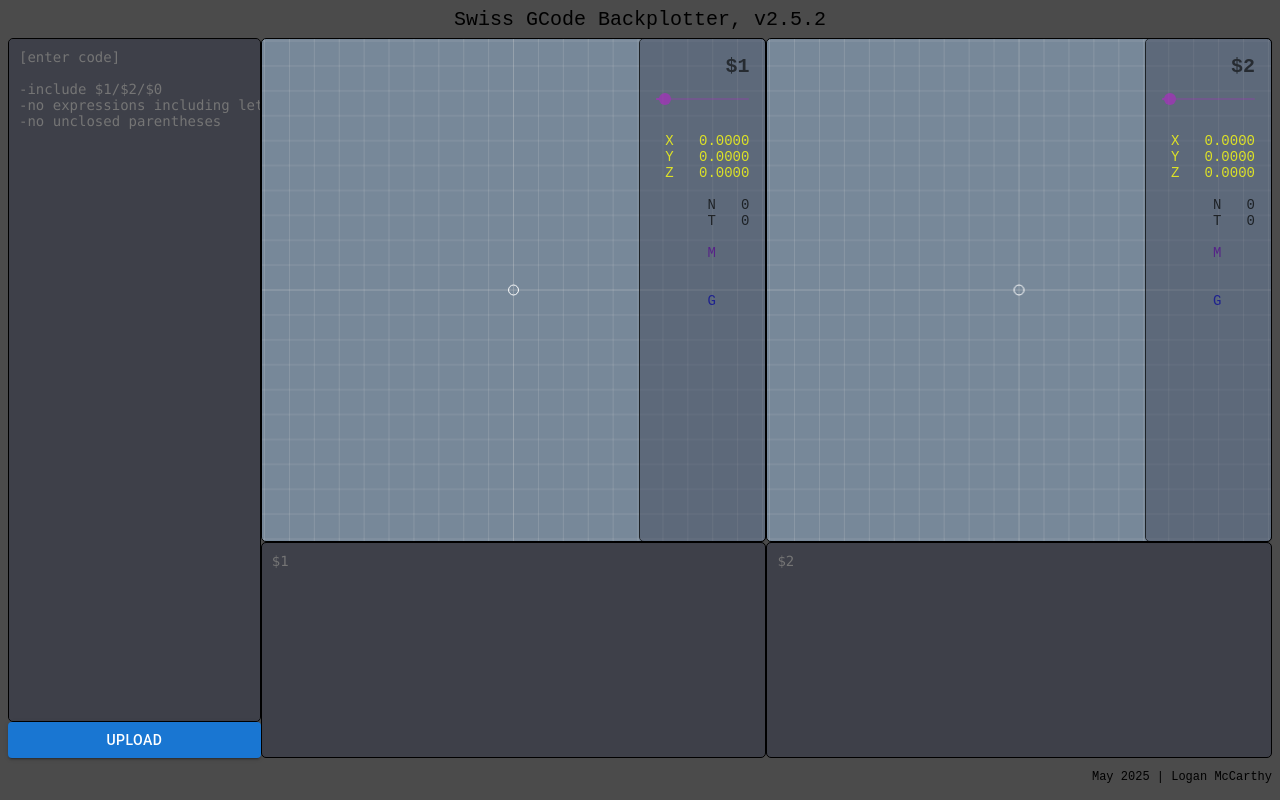
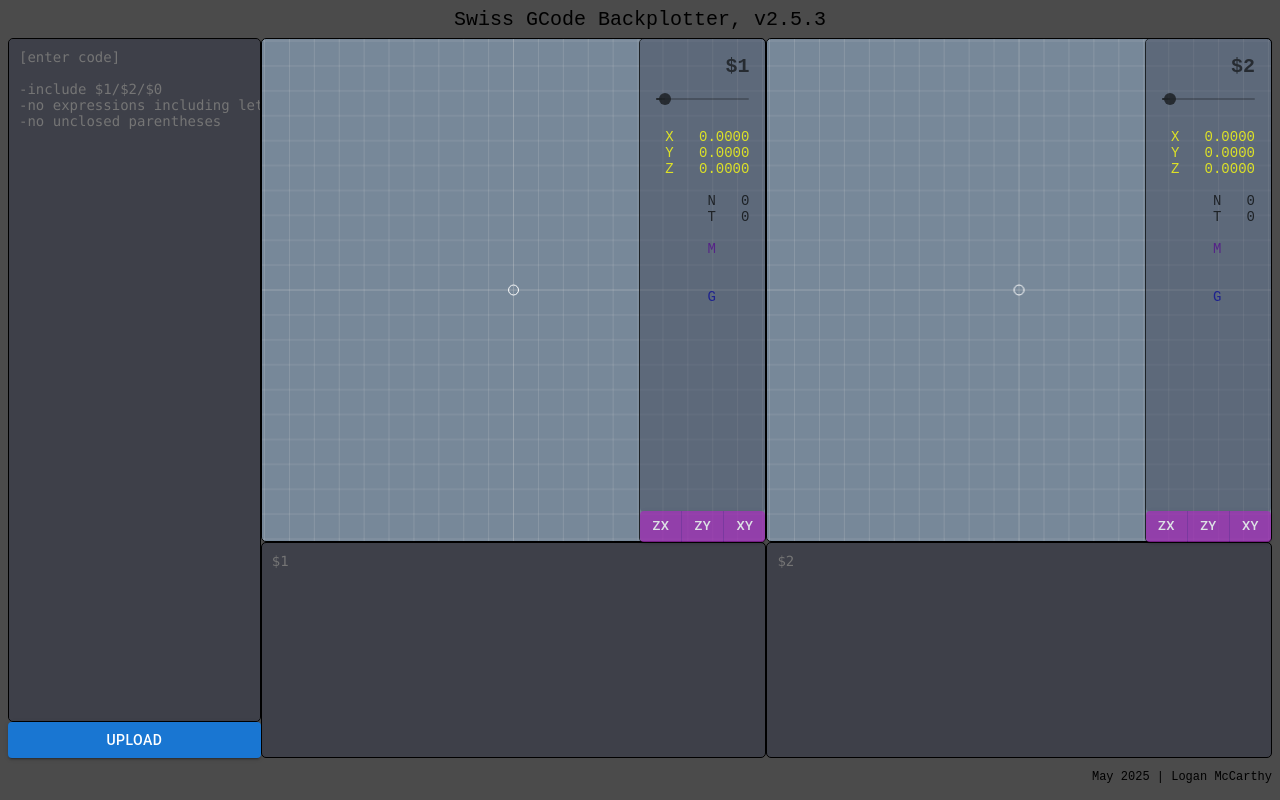
Before and after one commit to loganrileymccarthy/backplot, a React (Vite) app: page / in a window 1280 px wide. Built offline with nearby package versions, Linux system fonts and the light colour scheme.

Commit message:
v2.5.3, view buttons

```diff
--- a/src/App.jsx
+++ b/src/App.jsx
@@ -1,5 +1,5 @@
 import React, { useState, useRef, useEffect } from 'react';
-import {Box, Container, Button, Card, CardContent, CardMedia, CardActionArea, Typography, Slider} from "@mui/material";
+import {Box, Container, Button, Card, CardContent, CardMedia, CardActionArea, Typography, Slider, ButtonGroup} from "@mui/material";
 import { create, all} from 'mathjs';
 
 import './App.css';
@@ -7,6 +7,8 @@ import Title from './components/Title';
 import Footer from './components/Footer';
 import InputBox from './components/InputBox';
 import OutputBox from './components/OutputBox';
+import ViewButtons from './components/ViewButtons';
+import ScaleSlider from './components/ScaleSlider';
 
 
 function App() {
@@ -27,13 +29,13 @@ function App() {
     codeMB:'', codeMC:'', codeMD:'',
     codeGA:'', codeGB:'', codeGC:'', codeGD:'', codeGE:'', codeGF:'', codeGG:'', codeGH:'',
     codeGI:'', codeGJ:'', codeGK:'', codeGL:'', codeGM:'', codeGN:'', codeGO:''}]);
-  const [currentWindow, setCurrentWindow] = useState(0);
   const [currentLine1, setCurrentLine1] = useState(1);
   const [currentLine2, setCurrentLine2] = useState(1);
+  const [currentWindow, setCurrentWindow] = useState(0);
+  const [currentView1, setCurrentView1] = useState(1);
+  const [currentView2, setCurrentView2] = useState(1);
   const [scale1, setScale1] = useState(100);
   const [scale2, setScale2] = useState(100);
-  const currentView1 = 1; //make these useState later with button select
-  const currentView2 = 1;
 
   //~~~ INITIALIZE USEREF ~~~//
   //for referencing canvases to draw on
@@ -41,11 +43,14 @@ function App() {
   const canvasRef2 = useRef(null);
 
   //~~~ INITIALIZE USEEFFECT ~~~//
-  //for drawing based on currentLine change
+  //for drawing based on change
   useEffect(() => {drawFunction(1);}, [currentLine1]);
   useEffect(() => {drawFunction(2);}, [currentLine2]);
+  useEffect(() => {drawFunction(1);}, [currentView1]);
+  useEffect(() => {drawFunction(2);}, [currentView2]);
   useEffect(() => {drawFunction(1);}, [scale1]);
   useEffect(() => {drawFunction(2);}, [scale2]);
+
 
   //~~~ INITIALIZE MATHJS INSTANCE ~~~//
   //for evaluating expressions
@@ -479,20 +484,22 @@ function App() {
       var newCoords = {};
 
       switch (view) {
-        case 1:   //zx view
-          newCoords.x1 = (canvas.width / 2) + (lineObj.z1 * scale);
-          newCoords.x2 = (canvas.width / 2) + (lineObj.z2 * scale);
-          newCoords.y1 = (canvas.height / 2) - (lineObj.x1 * scale);
-          newCoords.y2 = (canvas.height / 2) - (lineObj.x2 * scale);
+
+        case 1:   // ZX VIEW
+          newCoords.x1 = (canvas.width / 2) + /**/(lineObj.z1 * scale);
+          newCoords.x2 = (canvas.width / 2) + /**/(lineObj.z2 * scale);
+          newCoords.y1 = (canvas.height / 2) - /**/(lineObj.x1 * scale);
+          newCoords.y2 = (canvas.height / 2) - /**/(lineObj.x2 * scale);
           //will arc be seen?
           if (lineObj.codeGD == 18) {
             newCoords.isArc = true;
             //find arc center from ijk
             if (lineObj.i != 0 || lineObj.j != 0 || lineObj.k != 0) {
-              newCoords.centerX = newCoords.x1 + (lineObj.k * scale);
-              newCoords.centerY = newCoords.y1 - (lineObj.i * scale);
+              newCoords.centerX = newCoords.x1 + /**/(lineObj.k /**/* scale);
+              newCoords.centerY = newCoords.y1 - /**/(lineObj.i /**/* scale);
             }
             //find arc center from r
+            //NEEDS WORK, IS WRONG
             else if (lineObj.r != 0) {
               newCoords.midX = newCoords.x1 + ((newCoords.x2 - newCoords.x1)/2);
               newCoords.midY = newCoords.y1 + ((newCoords.y2 - newCoords.y1)/2);
@@ -502,10 +509,10 @@ function App() {
                 let h = H / 2;
                 let L = Math.sqrt(((lineObj.r*scale)*(lineObj.r*scale)) - (h*h));
                 newCoords.centerX = newCoords.midX;
-                newCoords.centerY = newCoords.y1 - L;
+                newCoords.centerY = newCoords.y1 - /**/L;
               } else {
-                newCoords.centerX = newCoords.midX + ((lineObj.r*scale) / Math.sqrt(1 + (newCoords.slope * newCoords.slope)));
-                newCoords.centerY = newCoords.midY - (((lineObj.r*scale) * newCoords.slope) / Math.sqrt(1 + (newCoords.slope * newCoords.slope)));
+                newCoords.centerX = newCoords.midX + /**/((lineObj.r*scale) / Math.sqrt(1 + (newCoords.slope * newCoords.slope)));
+                newCoords.centerY = newCoords.midY - /**/(((lineObj.r*scale) * newCoords.slope) / Math.sqrt(1 + (newCoords.slope * newCoords.slope)));
               }
             }
           }
@@ -513,20 +520,21 @@ function App() {
           else newCoords.isArc = false;
           break;
 
-          default:  //xy view
-          newCoords.x1 = (canvas.width / 2) + (lineObj.x1 * scale);
-          newCoords.x2 = (canvas.width / 2) + (lineObj.x2 * scale);
-          newCoords.y1 = (canvas.height / 2) - (lineObj.y1 * scale);
-          newCoords.y2 = (canvas.height / 2) - (lineObj.y2 * scale);
+        case 2: // ZY VIEW
+          newCoords.x1 = (canvas.width / 2) + /**/(lineObj.z1 * scale);
+          newCoords.x2 = (canvas.width / 2) + /**/(lineObj.z2 * scale);
+          newCoords.y1 = (canvas.height / 2) - /**/(lineObj.y1 * scale);
+          newCoords.y2 = (canvas.height / 2) - /**/(lineObj.y2 * scale);
           //will arc be seen?
-          if (lineObj.codeGD == 17) {
+          if (lineObj.codeGD == 19) {
             newCoords.isArc = true;
             //find arc center from ijk
             if (lineObj.i != 0 || lineObj.j != 0 || lineObj.k != 0) {
-              newCoords.centerX = newCoords.x1 + (lineObj.k * scale);
-              newCoords.centerY = newCoords.y1 - (lineObj.i * scale);
+              newCoords.centerX = newCoords.x1 + /**/(lineObj.k /**/* scale);
+              newCoords.centerY = newCoords.y1 - /**/(lineObj.j /**/* scale);
             }
             //find arc center from r
+            //NEEDS WORK, IS WRONG
             else if (lineObj.r != 0) {
               newCoords.midX = newCoords.x1 + ((newCoords.x2 - newCoords.x1)/2);
               newCoords.midY = newCoords.y1 + ((newCoords.y2 - newCoords.y1)/2);
@@ -536,15 +544,53 @@ function App() {
                 let h = H / 2;
                 let L = Math.sqrt(((lineObj.r*scale)*(lineObj.r*scale)) - (h*h));
                 newCoords.centerX = newCoords.midX;
-                newCoords.centerY = newCoords.y1 - L;
+                newCoords.centerY = newCoords.y1 - /**/L;
               } else {
-                newCoords.centerX = newCoords.midX + ((lineObj.r*scale) / Math.sqrt(1 + (newCoords.slope * newCoords.slope)));
-                newCoords.centerY = newCoords.midY - (((lineObj.r*scale) * newCoords.slope) / Math.sqrt(1 + (newCoords.slope * newCoords.slope)));
+                newCoords.centerX = newCoords.midX + /**/((lineObj.r*scale) / Math.sqrt(1 + (newCoords.slope * newCoords.slope)));
+                newCoords.centerY = newCoords.midY - /**/(((lineObj.r*scale) * newCoords.slope) / Math.sqrt(1 + (newCoords.slope * newCoords.slope)));
               }
             }
           }
           //arc won't be seen
           else newCoords.isArc = false;
+          break;
+
+        case 3:  // XY VIEW
+          newCoords.x1 = (canvas.width / 2) + /**/(lineObj.x1 * scale);
+          newCoords.x2 = (canvas.width / 2) + /**/(lineObj.x2 * scale);
+          newCoords.y1 = (canvas.height / 2) - /**/(lineObj.y1 * scale);
+          newCoords.y2 = (canvas.height / 2) - /**/(lineObj.y2 * scale);
+          //will arc be seen?
+          if (lineObj.codeGD == 17) {
+            newCoords.isArc = true;
+            //find arc center from ijk
+            if (lineObj.i != 0 || lineObj.j != 0 || lineObj.k != 0) {
+              newCoords.centerX = newCoords.x1 + /**/(lineObj.i /**/* scale);
+              newCoords.centerY = newCoords.y1 - /**/(lineObj.j /**/* scale);
+            }
+            //find arc center from r
+            //NEEDS WORK, IS WRONG
+            else if (lineObj.r != 0) {
+              newCoords.midX = newCoords.x1 + ((newCoords.x2 - newCoords.x1)/2);
+              newCoords.midY = newCoords.y1 + ((newCoords.y2 - newCoords.y1)/2);
+              newCoords.slope = (newCoords.x1 - newCoords.x2) / (newCoords.y1 - newCoords.y2);
+              if (newCoords.y1 == newCoords.y2) {
+                let H = Math.sqrt((newCoords.x2 - newCoords.x1)*(newCoords.x2 - newCoords.x1) + (newCoords.y2 - newCoords.y1)*(newCoords.y2 - newCoords.y1));
+                let h = H / 2;
+                let L = Math.sqrt(((lineObj.r*scale)*(lineObj.r*scale)) - (h*h));
+                newCoords.centerX = newCoords.midX;
+                newCoords.centerY = newCoords.y1 - /**/L;
+              } else {
+                newCoords.centerX = newCoords.midX + /**/((lineObj.r*scale) / Math.sqrt(1 + (newCoords.slope * newCoords.slope)));
+                newCoords.centerY = newCoords.midY - /**/(((lineObj.r*scale) * newCoords.slope) / Math.sqrt(1 + (newCoords.slope * newCoords.slope)));
+              }
+            }
+          }
+          //arc won't be seen
+          else newCoords.isArc = false;
+          break;
+
+        default:
           break;
       }
       return newCoords;
@@ -722,12 +768,17 @@ function App() {
     setCurrentWindow(2);
     setCurrentLine2(event.target.value.substr(0, event.target.selectionStart).split("\n").length);
   }
-  const handleSlide1 = (event) => {
-    setScale1(event.target.value);
-  }
-  const handleSlide2 = (event) => {
-    setScale2(event.target.value);
-  }
+  const handleSlide1 = (event) => {setScale1(event.target.value);}
+  const handleSlide2 = (event) => {setScale2(event.target.value);}
+
+  const handleView1A = () => {setCurrentView1(1);}
+  const handleView1B = () => {setCurrentView1(2);}
+  const handleView1C = () => {setCurrentView1(3);}
+
+  const handleView2A = () => {setCurrentView2(1);}
+  const handleView2B = () => {setCurrentView2(2);}
+  const handleView2C = () => {setCurrentView2(3);}
+
   //~~~ BUILD PAGE ~~~//
 
   return (
@@ -743,36 +794,28 @@ function App() {
         <Box display="flex" flexDirection={'row'} justifyContent={'center'} height={'100%'}>
 
           <Box display="flex" flexDirection = {'column'} height={'100%'} width={'20%'}>
-            <InputBox
-              text = {inputText}
-              handleChange = {handleInputInteraction}
-            />
-            <Button
-              variant='contained'
-              color='primary'
-              onClick = {handleUpload}>
-              UPLOAD
-            </Button>
+            <InputBox text = {inputText} handleChange = {handleInputInteraction}/>
+            <Button variant='contained' color='primary' onClick = {handleUpload}>UPLOAD</Button>
           </Box>
 
           <Box position="relative" display="flex" flexDirection={'column'} height={'100%'} width={'40%'}>
 
-            <OutputBox
-              $={1}
-              text={output1}
-              myRef={canvasRef1}
+            <OutputBox $={1} text={output1} myRef={canvasRef1}
               handleMouseClick={handleOutputInteraction1}
               handleKeyPress={handleOutputInteraction1}
             />
 
             <div className="card">
 
-            <Card sx={{width: '15vh', minWidth: 125, height: 'calc(70vh - 58px)', backgroundColor: 'rgba(50, 54, 73, 0.5)'}}>
+            <Card sx={{width: '15vh', minWidth: 125, height: 'calc(70vh - 88px)', backgroundColor: 'rgba(50, 54, 73, 0.5)'}}>
               <CardContent>
+
                 <Typography gutterBottom variant='inherit' fontSize={20} fontWeight={900} textAlign='right'>
                   $1
                 </Typography>
-                <Slider size='small' color='secondary' min={10} max={1000} defaultValue={100} onChange={handleSlide1}/>
+
+                <ScaleSlider handleChange={handleSlide1}/>
+
                 <Typography variant='inherit' color='yellow' fontSize={14} textAlign='right'>
                   <br />
                   X {lineItems1[currentLine1-1].x2.toFixed(4).padStart(8, ' ')}<br />
@@ -780,17 +823,20 @@ function App() {
                   Z {lineItems1[currentLine1-1].z2.toFixed(4).padStart(8, ' ')}<br />
                   <br />
                 </Typography>
+
                 <Typography variant='inherit' color='black' fontSize={14} textAlign='right'>
                   N{lineItems1[currentLine1-1].op.toString().padStart(4, ' ')}<br />
                   T{lineItems1[currentLine1-1].tool.toString().padStart(4, ' ')}<br />
                   <br />
                 </Typography>
+
                 <Typography variant='inherit' color='indigo' fontSize={14} textAlign='right'>
                   M
                   {lineItems1[currentLine1-1].codeMB.toString().padStart(4, ' ')}<br />
                   {lineItems1[currentLine1-1].codeMC}<br />
                   <br />
                 </Typography>
+
                 <Typography variant='inherit' color='darkblue' fontSize={14} textAlign='right'>
                   G
                   {lineItems1[currentLine1-1].codeGA.toString().padStart(4, ' ')}<br />
@@ -808,26 +854,32 @@ function App() {
                 </Typography>
               </CardContent>
             </Card>
+
+            <ViewButtons
+              click1={handleView1A}
+              click2={handleView1B}
+              click3={handleView1C}
+            />
             </div>
           </Box>
 
           <Box position="relative" height={'100%'} width={'40%'}>
 
-            <OutputBox
-              $={2}
-              text={output2}
-              myRef={canvasRef2}
+            <OutputBox $={2} text={output2} myRef={canvasRef2}
               handleMouseClick={handleOutputInteraction2}
               handleKeyPress={handleOutputInteraction2}
             />
 
             <div className="card" justifyContent="center" >
-            <Card sx={{width: '15vh', minWidth: 125, height: 'calc(70vh - 58px)', backgroundColor: 'rgba(50, 54, 73, 0.5)'}}>
+            <Card sx={{width: '15vh', minWidth: 125, height: 'calc(70vh - 88px)', backgroundColor: 'rgba(50, 54, 73, 0.5)'}}>
               <CardContent>
+
                 <Typography gutterBottom variant='inherit' fontSize={20} fontWeight={900} textAlign='right'>
                   $2
                 </Typography>
-                <Slider size='small' color='secondary' min={10} max={1000} defaultValue={100} onChange={handleSlide2}/>
+
+                <ScaleSlider handleChange={handleSlide2}/>
+
                 <Typography variant='inherit' color='yellow' fontSize={14} textAlign='right'>
                   <br />
                   X {lineItems2[currentLine2-1].x2.toFixed(4).padStart(8, ' ')}<br />
@@ -835,16 +887,19 @@ function App() {
                   Z {lineItems2[currentLine2-1].z2.toFixed(4).padStart(8, ' ')}<br />
                   <br />
                 </Typography>
+
                 <Typography variant='inherit' color='black' fontSize={14} textAlign='right'>
                   N{lineItems2[currentLine2-1].op.toString().padStart(4, ' ')}<br />
                   T{lineItems2[currentLine2-1].tool.toString().padStart(4, ' ')}<br />
                   <br />
                 </Typography>
+
                 <Typography variant='inherit' color='indigo' fontSize={14} textAlign='right'>
                   M{lineItems2[currentLine2-1].codeMB.toString().padStart(4, ' ')}<br />
                   {lineItems2[currentLine2-1].codeMC}<br />
                   <br />
                 </Typography>
+
                 <Typography variant='inherit' color='darkblue' fontSize={14} textAlign='right'>
                   G{lineItems2[currentLine2-1].codeGA.toString().padStart(4, ' ')}<br />
                   {lineItems2[currentLine2-1].codeGB}<br />
@@ -859,9 +914,14 @@ function App() {
                   {lineItems2[currentLine2-1].codeGM}<br />
                   {lineItems2[currentLine2-1].codeGN}<br />
                 </Typography>
-
               </CardContent>
             </Card>
+
+            <ViewButtons
+              click1={handleView2A}
+              click2={handleView2B}
+              click3={handleView2C}
+            />
             </div>
           </Box>
 
--- a/src/components/InputBox.jsx
+++ b/src/components/InputBox.jsx
@@ -3,11 +3,15 @@ import './InputBox.css';
 export default function InputBox({text, handleChange}) {
   return (
     <textarea
+
       placeholder="[enter code]
 
 -include $1/$2/$0
 -no expressions including letters
 -no unclosed parentheses"
+
+
+
       value = {text}
       onChange = {handleChange}
       spellCheck={false}
--- /dev/null
+++ b/src/components/ScaleSlider.jsx
@@ -0,0 +1,20 @@
+import React from 'react';
+import { Slider, Box } from '@mui/material';
+import './ScaleSlider.css';
+
+export default function ScaleSlider({handleChange}) {
+  return (
+    <Box display={'flex'} flexDirection={'column'} alignItems={'center'}>
+
+      <Slider
+      size='small'
+      color='inherit'
+      min={10}
+      max={1000}
+      defaultValue={100}
+      onChange={handleChange}
+      />
+
+    </Box>
+  );
+}
--- a/src/components/Title.jsx
+++ b/src/components/Title.jsx
@@ -3,9 +3,9 @@ import './Title.css';
 function Title() {
     return (
       <div className="Title">
-        Swiss GCode Backplotter, v2.5.2
+        Swiss GCode Backplotter, v2.5.3
       </div>
-    );
+    )
   }
 
   export default Title;
--- /dev/null
+++ b/src/components/ViewButtons.jsx
@@ -0,0 +1,17 @@
+import React from 'react';
+import { Button, ButtonGroup, Box} from '@mui/material';
+import './ViewButtons.css';
+
+export default function ViewButtons({click1, click2, click3}) {
+  return (
+    <Box display={'flex'} flexDirection={'column'} alignItems={'center'}>
+
+      <ButtonGroup variant='contained' size='small' color='secondary' fullWidth>
+        <Button onClick={click1}>ZX</Button>
+        <Button onClick={click2}>ZY</Button>
+        <Button onClick={click3}>XY</Button>
+      </ButtonGroup>
+
+    </Box>
+  )
+}
```
Also changed, not shown: reference/gcode/test_code.txt, src/components/ScaleSlider.css (added), src/components/ViewButtons.css (added).
